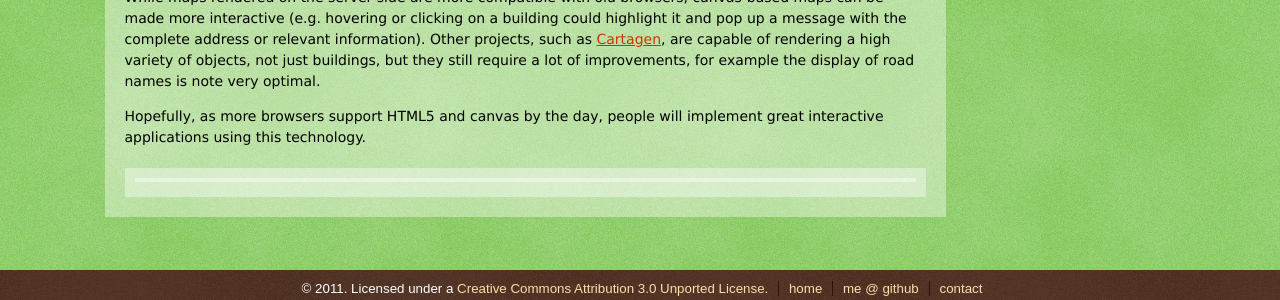
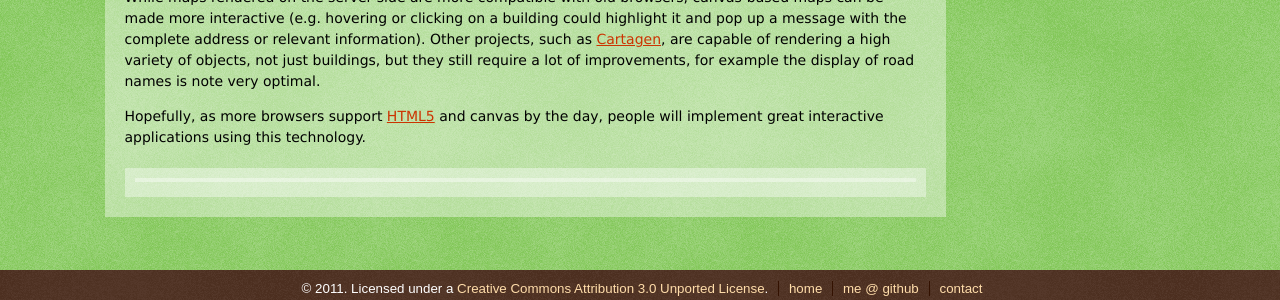
Before and after one commit to attilaolah/attilaolah.github.io, a Jekyll site: the page built from _posts/2011-04-02-drawing-3d-maps-with-html5-canvas.markdown, in a window 1280 px wide and 900 px high, scrolled down 2051 px. Shown: the part 563-863 px from the top of the window. Built offline with Jekyll 4.4.1, drawn with Linux system fonts in a browser that asks for light colours; nearby versions of some CDN libraries; part of the change alters nothing that is shown.

```diff
--- a/_posts/2011-04-02-drawing-3d-maps-with-html5-canvas.markdown
+++ b/_posts/2011-04-02-drawing-3d-maps-with-html5-canvas.markdown
@@ -55,5 +55,6 @@ relevant information). Other projects, such as
 objects, not just buildings, but they still require a lot of improvements, for
 example the display of road names is note very optimal.
 
-Hopefully, as more browsers support HTML5 and canvas by the day, people will
-implement great interactive applications using this technology.
+Hopefully, as more browsers support [HTML5](http://en.wikipedia.org/wiki/HTML5)
+and canvas by the day, people will implement great interactive applications
+using this technology.
```
